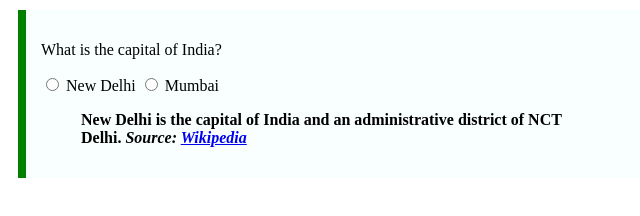
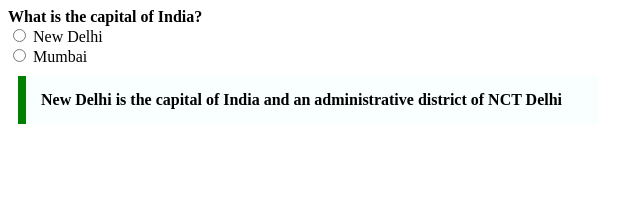
Before and after one commit to acciojob/trivia-shananasim16, a website: page main.html in a window 1280 px wide. Shown: the whole page, without its empty margins (0-640 px from the left). Drawn offline with Linux system fonts and the light colour scheme.

Commit message:
created a submission

```diff
--- a/main.html
+++ b/main.html
@@ -8,19 +8,13 @@
 
 <body>
 	<!-- the entire body must be written by student -->
-	<div class="question">
-        <p class="question-text">What is the capital of India?</p>
-        <div class="options">
-            <input type="radio" name="capital" id="option1" value="New Delhi">
-            <label for="option1">New Delhi</label>
-            <input type="radio" name="capital" id="option2" value="Mumbai">
-            <label for="option2">Mumbai</label>
-        </div>
-        <blockquote>
-            New Delhi is the capital of India and an administrative district of NCT Delhi.
-			<cite>Source: <a href="https://en.wikipedia.org/wiki/New_Delhi" target="_blank">Wikipedia</a></cite>
-        </blockquote>
-    </div>
+	<label for="question">What is the capital of India?</label>
+	<br>
+	<input type="radio" name="question" value="" id=""> New Delhi
+	<br>
+	<input type="radio" name="question" id=""> Mumbai
+	<br>
+	<blockquote cite="https://en.wikipedia.org/wiki/New_Delhi">New Delhi is the capital of India and an administrative district of NCT Delhi</blockquote>
     <script type="text/javascript" src="./script.js">
 </script>
 
--- a/styles.css
+++ b/styles.css
@@ -1,11 +1,13 @@
-.question {
+body{
     max-width: 600px;
-    margin: 10px;
-    padding: 15px;
-    border-left: 8px solid green;
-    background-color: #f8fffe;
 }
-
-blockquote {
-    font-weight: bold;
+label{
+    font-weight:bold;
 }
+blockquote{
+	margin: 10px;
+	padding: 15px;
+	border-left: 8px solid green;
+	background-color: #f8fffe;
+	font-weight: bold;
+}
```
